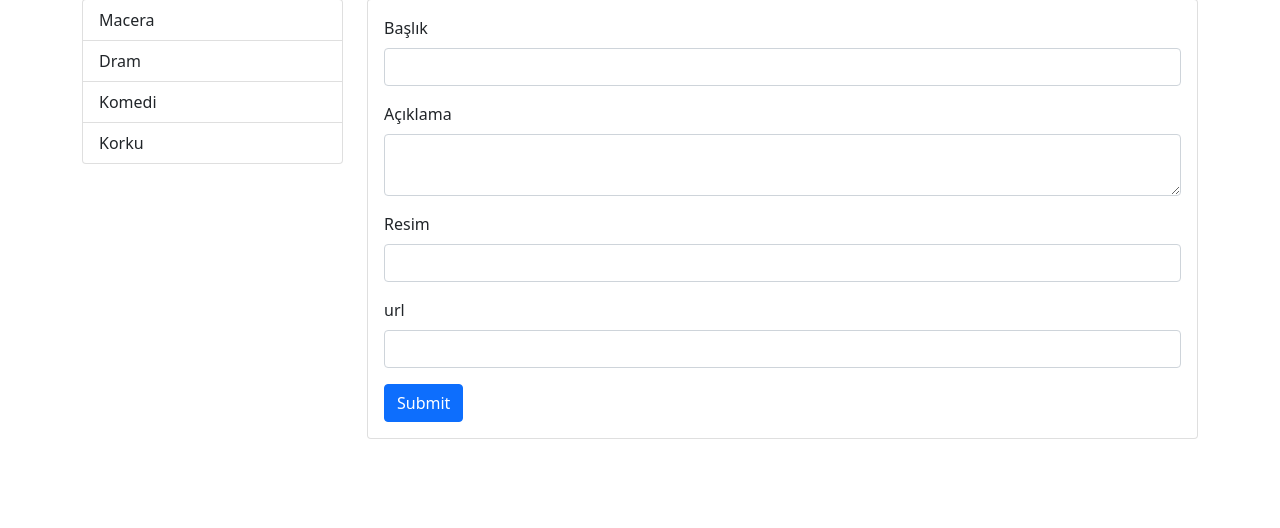
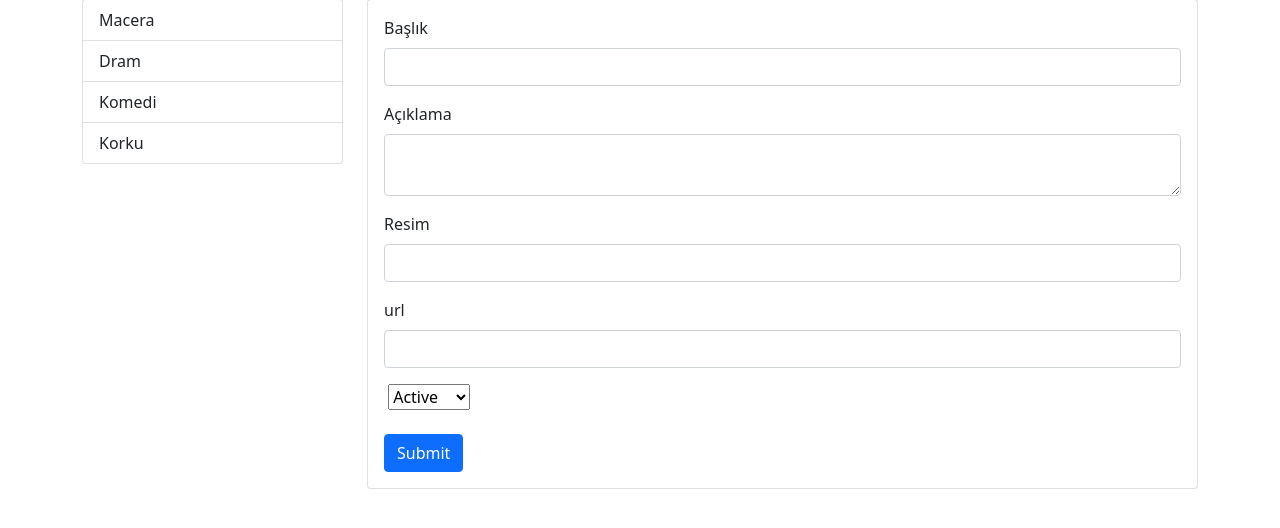
Before and after one commit to measses/PeopleBox-WebApp-Bootcamp, a PHP site: page /blog-create.php in a window 1280 px wide. Shown: the part 73-601 px from the top of the page. Run offline with PHP 8.4, Linux system fonts and the light colour scheme.

Commit message:
added isActive function when adding

```diff
--- a/homework-3/blog-app/admin-blogs.php
+++ b/homework-3/blog-app/admin-blogs.php
@@ -36,7 +36,7 @@
                             <td><?php echo $movie["likes"] ?></td>
                             <td><?php echo $movie["comments"] ?></td>
                             <td>
-                                <?php if($movie["is-active"]):?>
+                                <?php if($movie["isActive"]):?>
                                     <i class="fas fa-check"></i>
                                 <?php else: ?>
                                     <i class="fas fa-times"></i>
--- a/homework-3/blog-app/blog-create.php
+++ b/homework-3/blog-app/blog-create.php
@@ -7,8 +7,11 @@
         $description = $_POST["description"];
         $image = $_POST["image"];
         $url = $_POST["url"];
+        $isActive = $_POST['isActive'] == 1 ? true : false;
 
-        createBlog($title,$description,$image,$url);
+
+        createBlog($title, $description, $image, $url, $isActive);
+
         header('Location: index.php');
     }
 ?>
@@ -49,8 +52,16 @@
                             <label for="url" class="form-label">url</label>
                             <input type="text" class="form-control" name="url" id="url">
                         </div>
+                       <div>
+                       <label for="isActive"></label>
+                            <select name="isActive" id="isActive">
+                                <option value="1">Active</option>
+                                <option value="0">Inactive</option>
+                            </select>
 
-                        <input type="submit" value="Submit" class="btn btn-primary">
+                       <div class="mt-3">
+                       <input type="submit" value="Submit" class="btn btn-primary mt-2">
+                       </div>
 
 
                     </form>
--- a/homework-3/blog-app/blog-edit.php
+++ b/homework-3/blog-app/blog-edit.php
@@ -55,7 +55,7 @@
                         </div>
                         <div class="form-check mb-3">
                             <label for="isActive" class="form-check-label">Is Active</label>
-                            <input type="checkbox" class="form-check-input" name="isActive" id="isActive" <?php if($selectedMovie["is-active"]){echo "checked";} ?>>
+                            <input type="checkbox" class="form-check-input" name="isActive" id="isActive" <?php if($selectedMovie["isActive"]){echo "checked";} ?>>
                         </div>
 
                         <input type="submit" value="Submit" class="btn btn-primary">
--- a/homework-3/blog-app/libs/functions.php
+++ b/homework-3/blog-app/libs/functions.php
@@ -39,7 +39,7 @@ function getUser(string $username){
 
 
 
-function createBlog(string $title, string $description, string $image,string $url, int $comments=0,int $likes=0) {
+function createBlog(string $title, string $description, string $image,string $url, int $comments=0,int $likes=0, bool $isActive=true) {
     $db = getData();
 
     array_push($db["movies"], array(
@@ -50,7 +50,8 @@ function createBlog(string $title, string $description, string $image,string $ur
         "url" => $url,
         "comments" => $comments,
         "likes" => $likes,
-        "is-active" => false
+        "isActive"=> $isActive
+
     ));
 
     $myfile = fopen("db.json","w");
@@ -67,7 +68,7 @@ function editBlog(int $id,string $title,string $description,string $image,string
             $movie["description"] = $description;
             $movie["image"] = $image;
             $movie["url"] = $url;
-            $movie["is-active"] = $isActive;
+            $movie["isActive"] = $isActive;
 
             $myfile = fopen("db.json","w");
             fwrite($myfile, json_encode($db, JSON_PRETTY_PRINT));
--- a/homework-3/blog-app/views/_blog-list.php
+++ b/homework-3/blog-app/views/_blog-list.php
@@ -1,6 +1,6 @@
 <?php  foreach(getData()["movies"] as $id => $film): ?>
 
-    <?php if($film["is-active"]):?>
+    <?php if($film["isActive"]):?>
 
 <div class="card mb-3">
     <div class="row">
--- a/homework-3/blog-app/views/_title.php
+++ b/homework-3/blog-app/views/_title.php
@@ -1,7 +1,7 @@
 <?php
 $data = getData();
 $activeMovies = array_filter($data["movies"], function($movie) {
-    return $movie["is-active"];
+    return $movie["isActive"];
 });
 $ozet = count($data["categories"]) . ' kategoride ' . count($activeMovies) . ' film listelenmiştir';
 const BASLIK = "Popüler Filmler";
```
